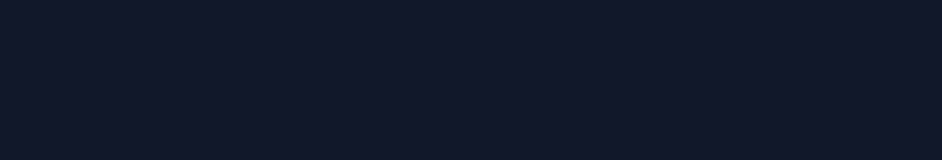
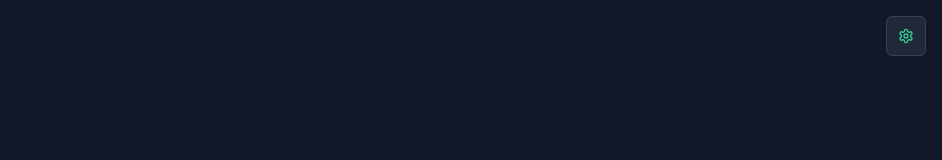
Before and after one commit to TokieSan/ThesisPresentation, a Next.js app: page / in a window 1280 px wide. Shown: the top 160 px of the page, without its empty margins (338-1280 px from the left). Built offline with nearby package versions, Linux system fonts and the light colour scheme.

Commit message:
Added button for editing in the main page

```diff
--- a/app/components/ParanoidAndroidPresentation.tsx
+++ b/app/components/ParanoidAndroidPresentation.tsx
@@ -3,7 +3,7 @@
 import React, { useState, useEffect } from 'react';
 import { Card, CardHeader, CardTitle, CardContent } from '@/components/ui/card';
 import { Button } from '@/components/ui/button';
-import { ChevronRight } from 'lucide-react';
+import { ChevronRight, Settings } from 'lucide-react';
 
 const ParanoidAndroidPresentation = () => {
   const [sections, setSections] = useState({});
@@ -97,9 +97,23 @@
     );
   };
 
+  const navigateToEditor = () => {
+    window.location.href = '/editor';
+  };
   return (
     <div className="min-h-screen bg-gray-900 text-white py-8">
       <div className="container mx-auto px-4 flex flex-col items-center gap-16">
+      {/* Editor Button */}
+      <div className="fixed top-4 right-4 z-50">
+        <Button
+          onClick={navigateToEditor}
+          variant="outline"
+          size="icon"
+          className="bg-gray-800 hover:bg-gray-700 border-gray-700 hover:border-gray-600 text-emerald-400 hover:text-emerald-300"
+        >
+          <Settings className="h-5 w-5" />
+        </Button>
+      </div>
         {/* Logo */}
         <div className="w-full max-w-md mx-auto">
           <svg
```
